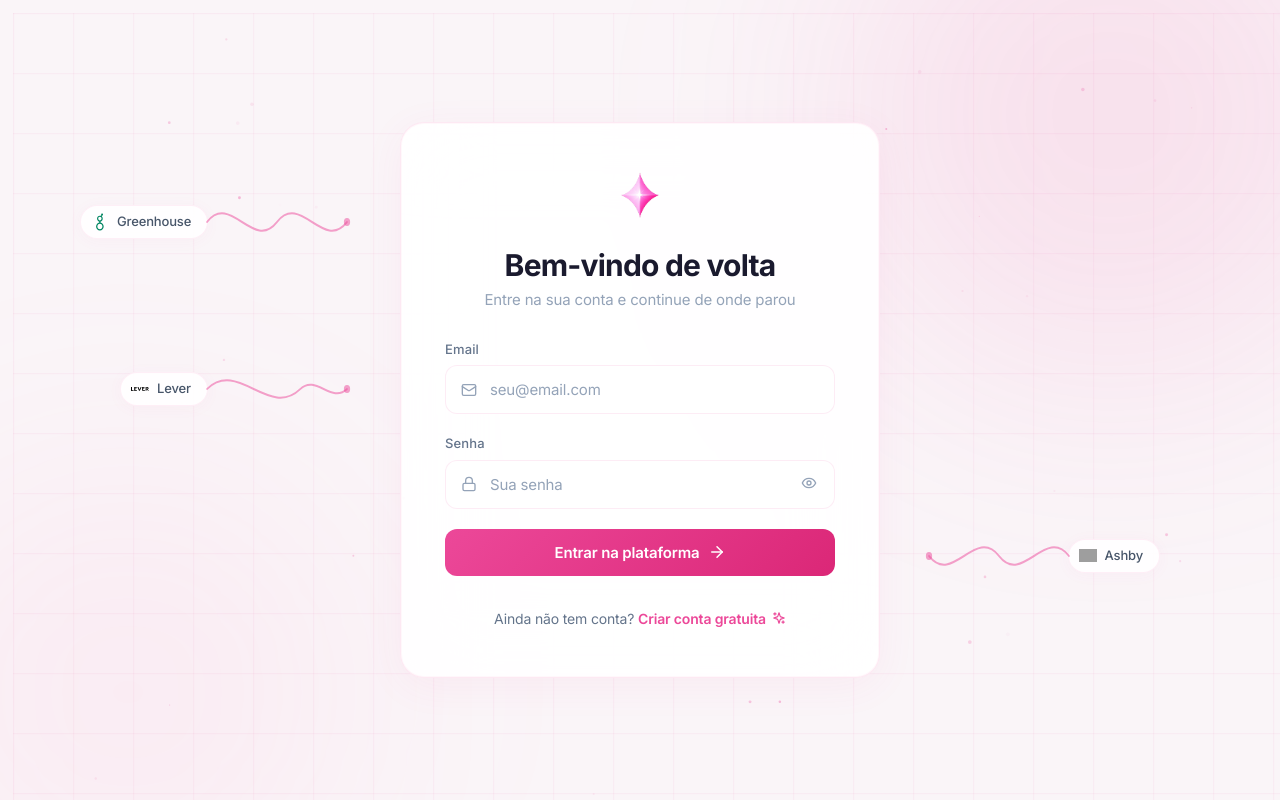
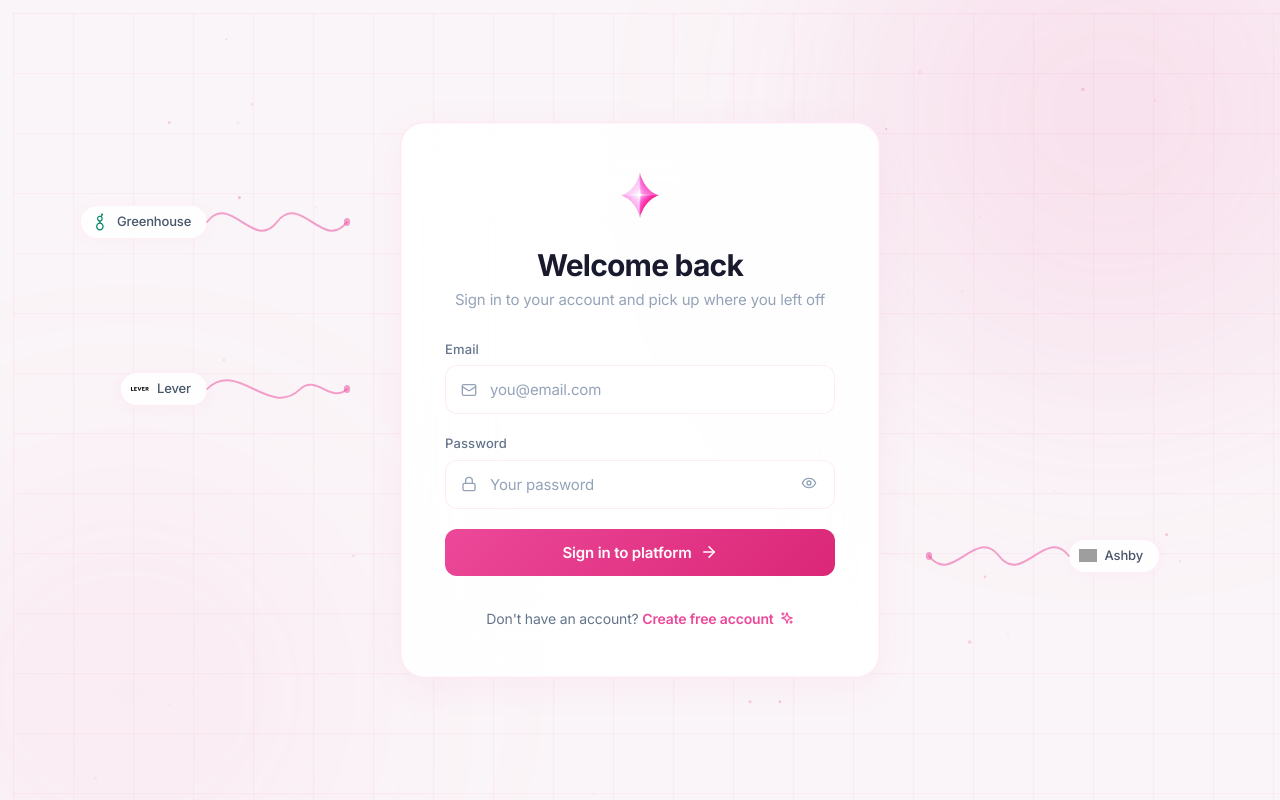
Before and after one commit to Isaiasdasilvaferreira/prisma-frontend, a React (Vite) app: page /login in a window 1280 px wide. Built offline with nearby package versions, Linux system fonts and the light colour scheme; no server answers; grey boxes are pictures that could not be loaded.

Commit message:
Update Login.tsx

```diff
--- a/src/pages/Login/Login.tsx
+++ b/src/pages/Login/Login.tsx
@@ -135,7 +135,7 @@ export function Login() {
       await login(email, password);
       navigate('/dashboard');
     } catch (err: any) {
-      setError(err.message || 'Email ou senha inválidos');
+      setError(err.message || 'Invalid email or password');
     } finally {
       setLoading(false);
     }
@@ -161,8 +161,8 @@ export function Login() {
             </Link>
 
             <div className="login-header">
-              <h1 className="login-title">Bem-vindo de volta</h1>
-              <p className="login-subtitle">Entre na sua conta e continue de onde parou</p>
+              <h1 className="login-title">Welcome back</h1>
+              <p className="login-subtitle">Sign in to your account and pick up where you left off</p>
             </div>
 
             <form onSubmit={handleSubmit} className="login-form">
@@ -170,15 +170,15 @@ export function Login() {
                 <label className="login-label">Email</label>
                 <div className="login-input-wrapper">
                   <Mail size={16} className="login-input-icon" />
-                  <input type="email" placeholder="seu@email.com" value={email} onChange={(e) => setEmail(e.target.value)} className="login-input" required />
+                  <input type="email" placeholder="you@email.com" value={email} onChange={(e) => setEmail(e.target.value)} className="login-input" required />
                 </div>
               </div>
 
               <div className="login-input-group">
-                <label className="login-label">Senha</label>
+                <label className="login-label">Password</label>
                 <div className="login-input-wrapper">
                   <Lock size={16} className="login-input-icon" />
-                  <input type={showPassword ? "text" : "password"} placeholder="Sua senha" value={password} onChange={(e) => setPassword(e.target.value)} className="login-input" required />
+                  <input type={showPassword ? "text" : "password"} placeholder="Your password" value={password} onChange={(e) => setPassword(e.target.value)} className="login-input" required />
                   <button type="button" onClick={() => setShowPassword(!showPassword)} className="login-input-toggle" tabIndex={-1}>
                     {showPassword ? <EyeOff size={16} /> : <Eye size={16} />}
                   </button>
@@ -196,11 +196,11 @@ export function Login() {
                 {loading ? (
                   <>
                     <span className="login-spinner" />
-                    Entrando...
+                    Signing in...
                   </>
                 ) : (
                   <>
-                    Entrar na plataforma
+                    Sign in to platform
                     <ArrowRight size={18} />
                   </>
                 )}
@@ -208,8 +208,8 @@ export function Login() {
             </form>
 
             <p className="login-register">
-              Ainda não tem conta?{' '}
-              <Link to="/register">Criar conta gratuita<Sparkles size={14} /></Link>
+              Don't have an account?{' '}
+              <Link to="/register">Create free account<Sparkles size={14} /></Link>
             </p>
           </div>
 
```
